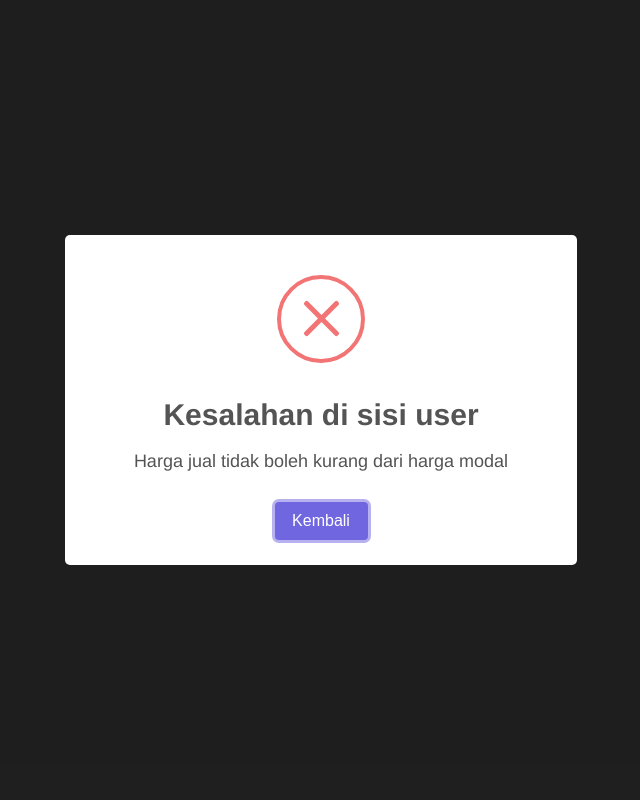
After one commit to sukalaper/toko-sabun-berbasis-website, a PHP site: page /pages/pesan-peringatan/peringatan-barang-keluar-melebihi-stok-sekarang.php in a window 1280 px wide. The commit adds this page. Shown: the whole page, without its empty margins (319-959 px from the left). Run offline with PHP 8.4, Linux system fonts and the light colour scheme; style sheets or scripts are compiled from the project's sources; some libraries are stand-ins or nearby versions.

Commit message:
✌️ Perbaikan beberapa halaman, penambahan modals, dll.

```diff
--- a/koneksi/function.php
+++ b/koneksi/function.php
@@ -20,7 +20,7 @@ if(isset($_POST['addnewbarang'])){
   $hargajual = mysqli_real_escape_string($conn, $_POST['hargajual']);
   $result_check_barang = mysqli_query($conn, "SELECT idbarang, jumlahbarang FROM stok WHERE LOWER(namabarang) = LOWER('$namabarang') AND LOWER(satuanberat) = LOWER('$satuanberat')");
   if($hargajual < $hargamodal){
-    header('location:pages/peringatan-harga-jual.php');
+    header('location:pages/pesan-peringatan/peringatan-barang-keluar-melebihi-stok-sekarang.php');
     exit;
   }
   if(mysqli_num_rows($result_check_barang) > 0){
--- a/pages/auth/auth-login.php
+++ b/pages/auth/auth-login.php
@@ -58,7 +58,7 @@ if (!isset($_SESSION['log'])) {
                   <i class="bi bi-shield-lock"></i>
                 </div>
               </div>
-              <button href="../../index.php" name="login" class="btn btn-primary btn-block btn-lg shadow-lg mt-5">Masuk</button>
+              <button href="../../index.php" name="login" class="btn btn-primary btn-block btn-lg shadow-lg mt-1">Masuk</button>
             </form>
           </div>
         </div>
--- /dev/null
+++ b/pages/pesan-peringatan/peringatan-barang-keluar-melebihi-stok-sekarang.php
@@ -0,0 +1,33 @@
+<!DOCTYPE html>
+<html lang="en">
+<head>
+  <meta charset="UTF-8">
+  <link rel="stylesheet" href="assets/css/main/app.css">
+  <link rel="stylesheet" href="assets/css/main/app-dark.css">
+  <link rel="shortcut icon" href="assets/images/logo/favicon.svg" type="image/x-icon">
+  <link rel="shortcut icon" href="assets/images/logo/favicon.png" type="image/png">
+  <link rel="stylesheet" href="assets/extensions/sweetalert2/sweetalert2.min.css">
+  <meta name="viewport" content="width=device-width, initial-scale=1.0">
+</head>
+<body>
+  <script src="assets/js/bootstrap.js"></script>
+  <script src="assets/js/app.js"></script>
+  <script src="assets/extensions/sweetalert2/sweetalert2.min.js"></script>
+  <script src="assets/js/pages/sweetalert2.js"></script>
+  <script>
+    function goBack() {
+      history.go(-1);
+    }
+    Swal.fire({
+      title: 'Kesalahan di sisi user',
+      html: 'Harga jual tidak boleh kurang dari harga modal',
+      icon: 'error',
+      confirmButtonText: 'Kembali'
+    }).then((result) => {
+      if (result.isConfirmed) {
+        goBack();
+      }
+    });
+  </script>
+</body>
+</html>
--- a/pages/pesan-peringatan/peringatan-kesalahan-login.php
+++ b/pages/pesan-peringatan/peringatan-kesalahan-login.php
@@ -34,7 +34,7 @@
   <body>
     <div class="alert alert-light-danger color-danger">
       <i class="bi bi-exclamation-circle"></i>
-      Password salah
+      Password salah! Anda akan di alihkan kembali ke halaman login.
     </div>
     <script>
       document.addEventListener("DOMContentLoaded", function () {
```
Also changed, not shown: pages/auth/auth-logout.php (+5 -5 lines).
